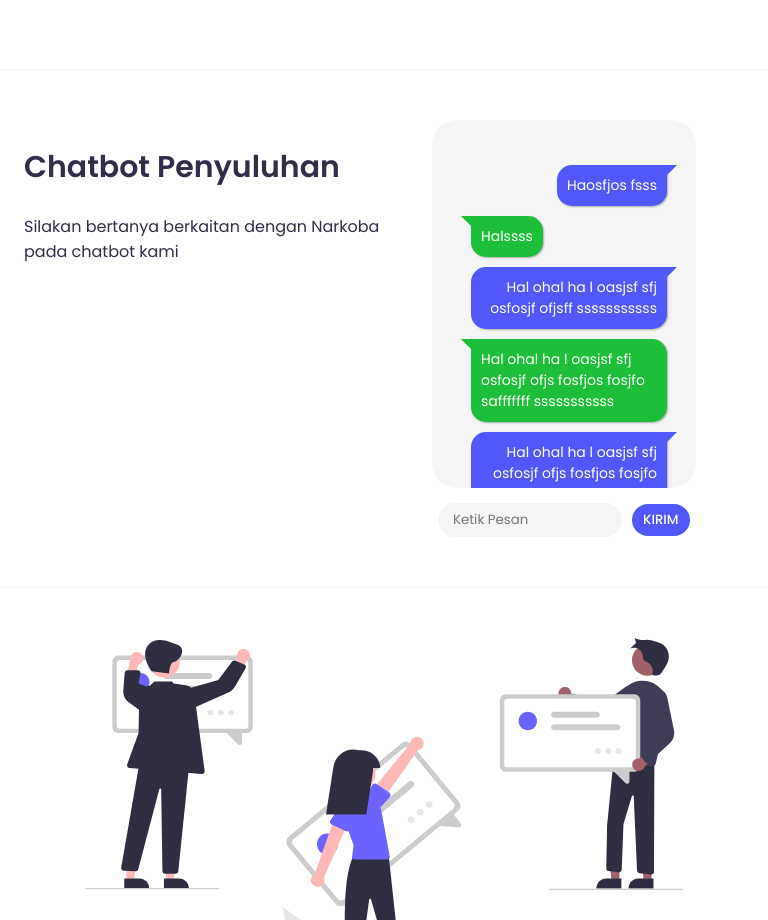
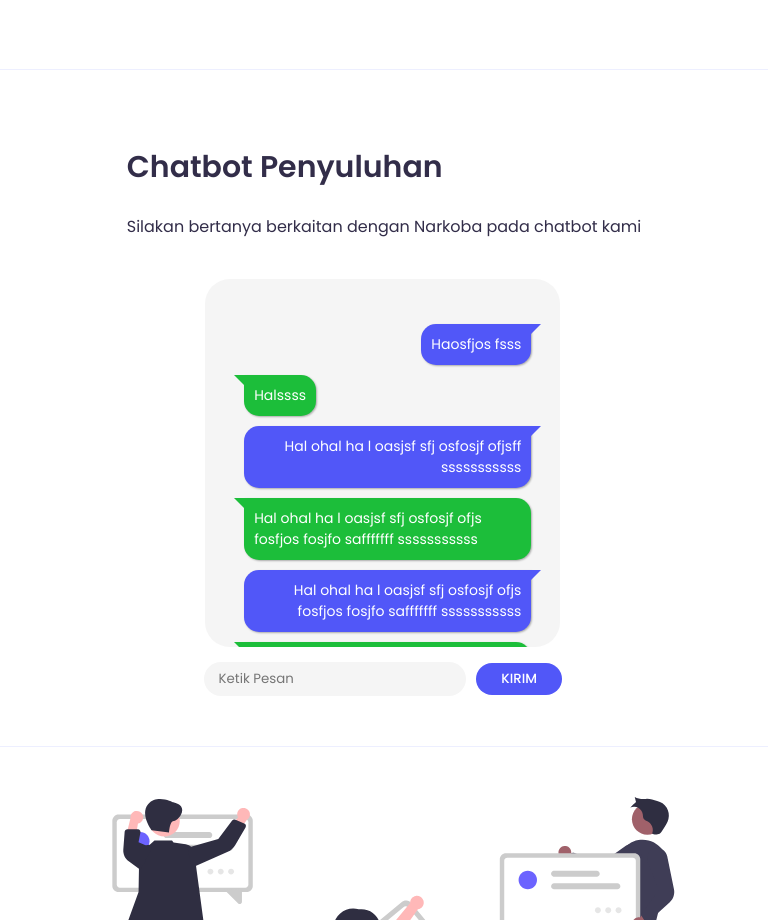
Before and after one commit to satrio-pamungkas/lapif-react-base, a React (Vite) app: page / in a window 768 px wide. Shown: the part 2000-2920 px from the top of the page. Built offline with nearby package versions, Linux system fonts and the light colour scheme.

Commit message:
refactor: ui responsiveness

```diff
--- a/package.json
+++ b/package.json
@@ -3,7 +3,7 @@
   "private": true,
   "version": "0.0.0",
   "scripts": {
-    "dev": "vite",
+    "dev": "vite --host",
     "build": "tsc && vite build",
     "preview": "vite preview"
   },
--- a/src/styles/beranda.scss
+++ b/src/styles/beranda.scss
@@ -617,6 +617,10 @@ body {
         max-width: 960px;
     }
 
+    .grid-box-chat {
+        grid-template-columns: auto;
+    }
+
     .banner-1-title {
         font-size: calc(11vw - 2rem);
     }
@@ -699,6 +703,11 @@ body {
         max-width: 720px;
     }
 
+    .grid-box-chat {
+        grid-template-columns: auto;
+        margin: 50px 20px 50px 20px;
+    }
+
     .banner-1-title {
         font-size: calc(12vw - 1rem);
     }
@@ -778,6 +787,11 @@ body {
 }
 
 @media screen and (max-width: 576px) {
+    .grid-box-chat {
+        grid-template-columns: auto;
+        margin: 50px 20px 50px 20px;
+    }
+
     .banner-1-title {
         font-size: calc(13vw - 0.5rem - 1rem + 1.5rem);
     }
```
